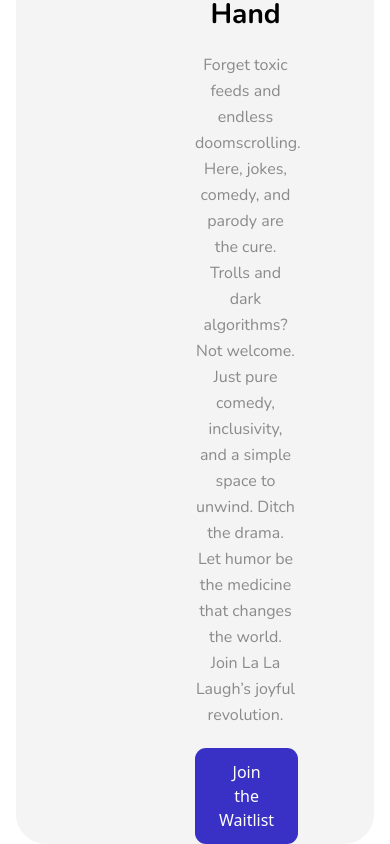
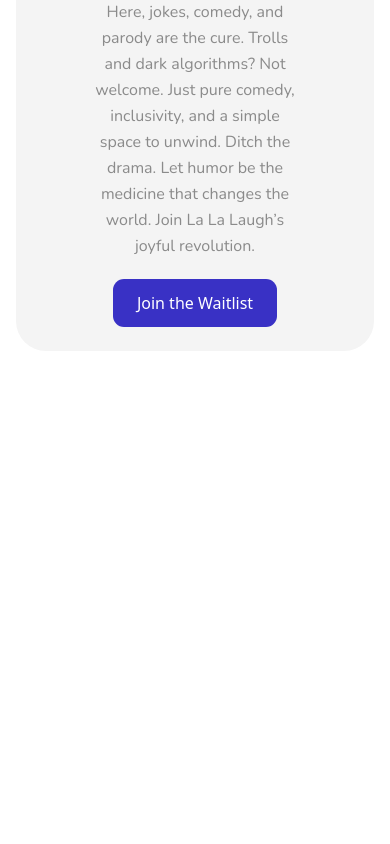
Before and after one commit to Scaleup-Pak/Landing-page-template, a React (Vite) app: page / in a window 390 px wide. Shown: the part 2738-3582 px from the top of the page. After the commit the page ends 3105 px from the top, so only its background shows below. Built offline with nearby package versions, Linux system fonts and the light colour scheme.

Commit message:
fix: Add margin to section and adjust layout for image and text in Creators component

```diff
--- a/src/components/Creators.tsx
+++ b/src/components/Creators.tsx
@@ -3,7 +3,7 @@
 
 export function Creators() {
   return (
-    <section className="w-full pt-[105px]">
+    <section className="w-full pt-[105px] mb-4">
       <div className="w-full px-4 sm:px-6 md:px-8 lg:px-16 xl:px-24 2xl:px-[106px]">
         <div className="max-w-[1440px] mx-auto">
           <div className="mt-8  flex flex-col 2xl:gap-[60px] xl:gap-16 lg:gap-12 md:gap-10 sm:gap-8 gap-6 ">
@@ -35,16 +35,17 @@
                   Click <span className="text-[#000]">Contact Us</span> with suggestions—or simply join the <span className="text-[#000]">waiting list</span> to be part of the launch.
                 </p>
               </div>
+              {/* creator program image and i want that image should always be attached to the end */}
             <div className=" ">
               <div className=" pt-[53px]  px-[78px] w-full h-full flex justify-between gap-[100px] bg-[#F4F4F4] rounded-[30px]">
-                {/* left side image and right side text */}
-                <div className=" ">
+                {/* left side image wich will only show from md to above and right side text */}
+                <div className="hidden lg:flex lg:flex-col lg:justify-end">
                   <div className=" w-full">
                     <img src={iphone} width={400}  alt="Creators" />
                   </div>
                 </div>
                 {/* right side */}
-                <div className="w-[50%] ">
+                <div className="lg:w-[50%] w-full ">
                   <div className="flex flex-col gap-5 justify-center ">
                     <h4
                       style={{ fontFamily: "Nunito, sans-serif" }}
@@ -65,8 +66,8 @@
                       joyful revolution.
                     </p>
                     {/* button */}
-                    <div>
-                      <button className="bg-[#3931C5] text-white cursor-pointer items-start px-6 py-3 rounded-[11px] transition">
+                    <div className="flex justify-center lg:justify-start mb-6">
+                      <button className="bg-[#3931C5] text-white cursor-pointer  px-6 py-3 rounded-[11px] transition">
                         Join the Waitlist
                       </button>
                     </div>
```
